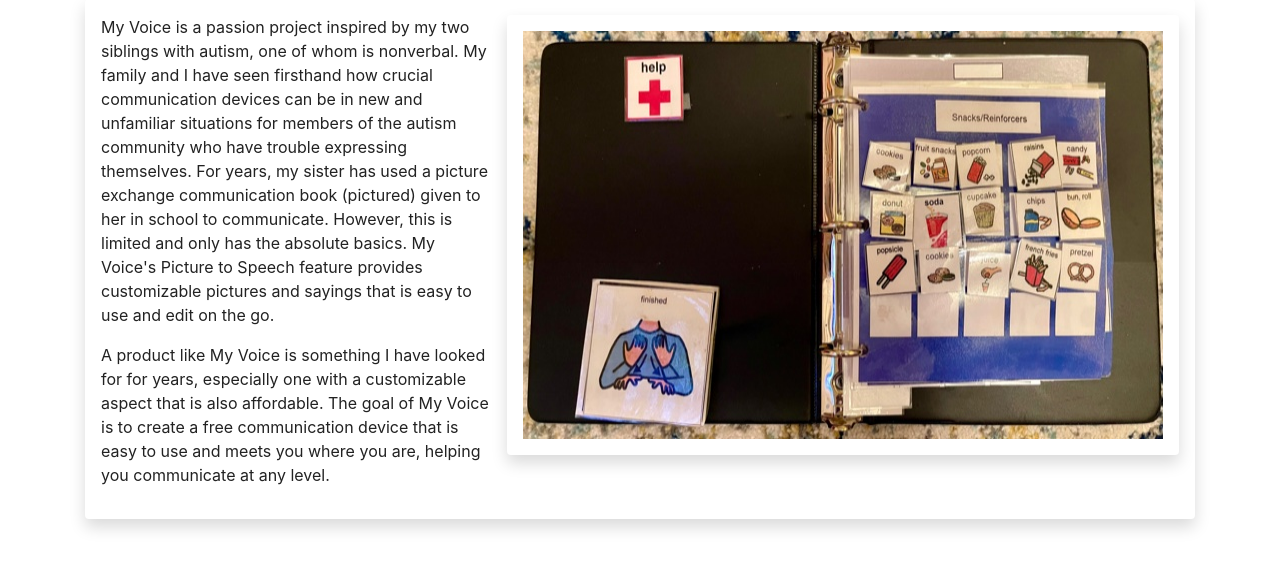
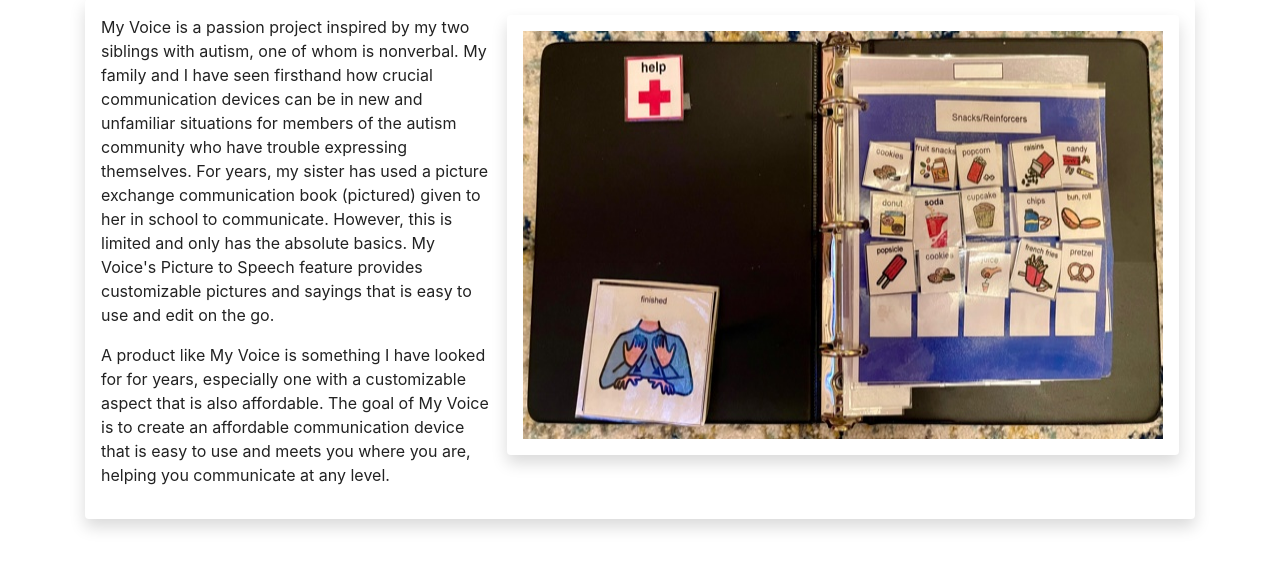
Before and after one commit to kristcar/Speech_Output, a Django app: page / in a window 1280 px wide. Shown: the part 2522-3089 px from the top of the page. Run offline with Django 3.2, Linux system fonts and the light colour scheme; some libraries are stand-ins or nearby versions; some web fonts are replaced.

Commit message:
final updates before deployment in the HTML on Welcome page

```diff
--- a/SpeechOutput/SpeechOutputApp/templates/welcome.html
+++ b/SpeechOutput/SpeechOutputApp/templates/welcome.html
@@ -136,9 +136,9 @@
           <p>
             A product like My Voice is something I have looked for for years,
             especially one with a customizable aspect that is also affordable.
-            The goal of My Voice is to create a free communication device that
-            is easy to use and meets you where you are, helping you communicate
-            at any level.
+            The goal of My Voice is to create an affordable communication device
+            that is easy to use and meets you where you are, helping you
+            communicate at any level.
           </p>
         </div>
         <img
```
Also changed, not shown: SpeechOutput/db.sqlite3.
